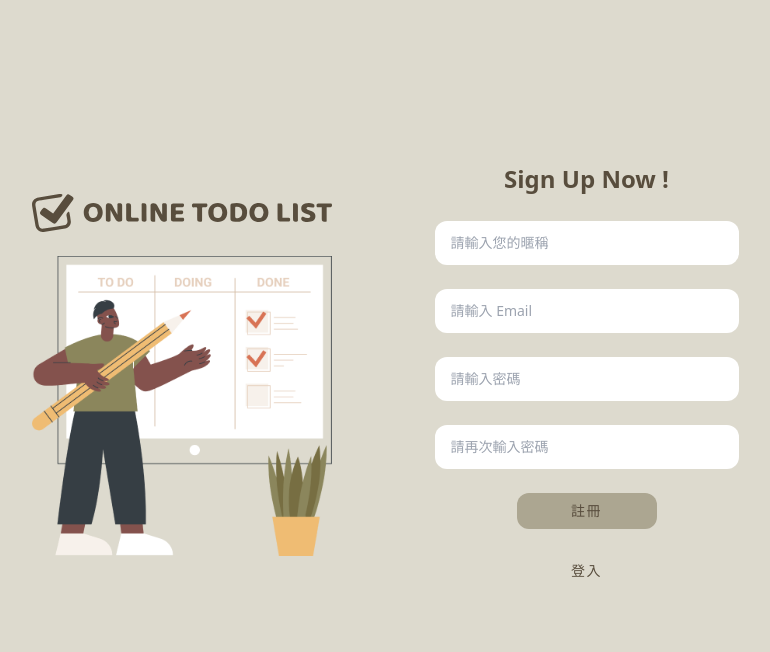
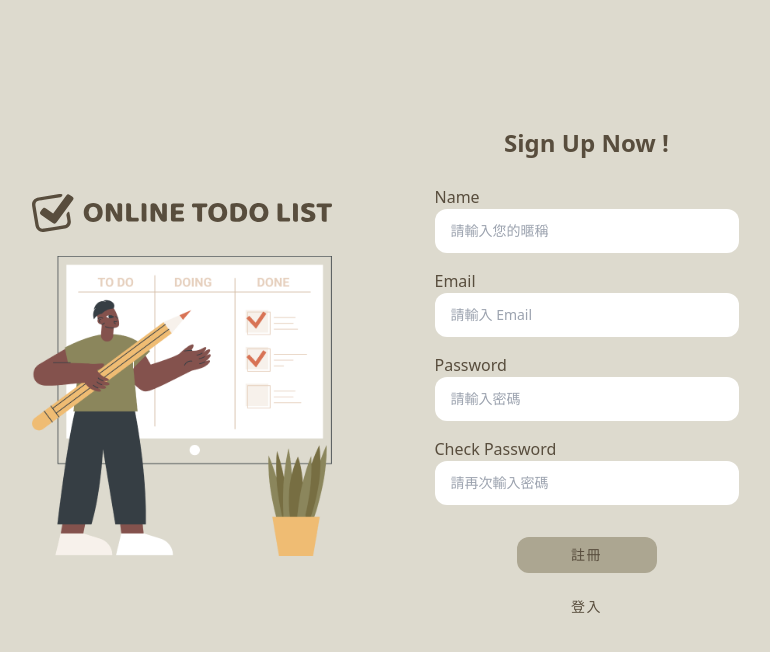
Before and after one commit to soplee2022/React_TodoList_JWT, a React (Vite) app: page /React_TodoList_JWT/signup in a window 1280 px wide. Shown: the top 652 px of the page, without its empty margins (255-1025 px from the left). Built offline with nearby package versions, Linux system fonts and the light colour scheme.

Commit message:
[Feat] LogIn with axios, set localStorage

```diff
--- a/package.json
+++ b/package.json
@@ -12,10 +12,12 @@
   },
   "dependencies": {
     "antd": "^5.2.0",
+    "axios": "^1.3.3",
     "react": "^18.2.0",
     "react-dom": "^18.2.0",
     "react-hook-form": "^7.43.1",
-    "react-router-dom": "^6.8.1"
+    "react-router-dom": "^6.8.1",
+    "sweetalert": "^2.1.2"
   },
   "devDependencies": {
     "@types/react": "^18.0.27",
--- /dev/null
+++ b/src/components/API.jsx
@@ -0,0 +1,10 @@
+import axios from 'axios';
+// 把 axios 要執行的動作寫在這裡， .then 寫在元件中
+
+export const api = axios.create({
+  baseURL: 'https://todoo.5xcamp.us/',
+});
+
+export function Test (){
+  return console.log(111)
+}
--- a/src/pages/LogIn.jsx
+++ b/src/pages/LogIn.jsx
@@ -1,12 +1,50 @@
 import React from 'react'
 import { useForm } from 'react-hook-form';
+import { useEffect, useState } from 'react';
+import axios from 'axios';
+import swal from 'sweetalert';
 import Logo from '../assets/images/Logo.svg'
 import Banner from '../assets/images/Banner.png'
+import { api, Test } from '../components/API';
+
 
 export default function LogIn() {
+  const [email, setEmail] = useState('')
+  const [password, setPassword] = useState('')
+
   const { register, handleSubmit, formState: { errors } } = useForm();
   const onSubmit = data => console.log(data);
   // console.log(errors);
+
+  const url = 'https://todoo.5xcamp.us/users'
+
+  useEffect(() =>{
+
+  },[])
+
+
+  const LogInApi = (email, password) =>{
+      axios
+      .post(`${url}/sign_in`,{
+        "user": {
+          "email": `${email}`,
+          "password": `${password}`
+        }
+      })
+      .then((res)=>{
+        console.log(res)
+        swal("登入成功！", "立刻進入 Todo List", "success");
+        const { headers: { authorization }, data: { nickname } } = res;
+        localStorage.setItem('token', authorization);
+        localStorage.setItem('nickName', nickname)
+        window.location.href='./' // 跳轉 Todo -> 跳轉太快
+      })
+      .catch((err)=>{
+        console.log(err.message)
+        swal("登入失敗", "請確認是否正確輸入", "error");
+        return
+      })
+    }
 
   return (
     <div className='container h-screen flex justify-center items-center space-x-[103px]'>
@@ -17,17 +55,27 @@ export default function LogIn() {
       <div className='flex flex-col items-center space-y-6'>
         <h1 className='text-[24px] font-bold text-brown'>Start Now</h1>
 
-        <form className='flex flex-col space-y-6 w-[304px]' onSubmit={handleSubmit(onSubmit)}>
-          <input className='py-3 pl-4 text-sm rounded-xl'
-            type="text" placeholder="請輸入 Email"
-            {...register("Email", {required: true, pattern: /^\S+@\S+$/i})} />
-          <input className='py-3 pl-4 text-sm rounded-xl'
-            type="password" placeholder="請輸入密碼"
-            {...register("密碼", {required: true, maxLength: 20})} />
-          <input className='w-[140px] rounded-xl py-2 text-brown text-sm font-medium m-auto bg-primary tracking-widest'
-            type="submit" value="登入"/>
-          <input className='w-[140px] rounded-xl py-2 text-brown text-sm font-medium m-auto tracking-widest'
-            type="button" value="註冊" onClick={() => window.location.href='./signup'} />
+        <form className='flex flex-col space-y-4 w-[304px]' onSubmit={handleSubmit(onSubmit)}>
+          <div className='w-full'>
+            <p className=' text-brown font-medium w-full'>Email</p>
+            <input className='py-3 pl-4 text-sm rounded-xl w-full'
+              type="text" placeholder="請輸入 Email"
+              {...register("Email", {required: true, pattern: /^\S+@\S+$/i})}
+              value={email} onChange={(e)=>{setEmail(e.target.value)}} />
+          </div>
+          <div className='w-full'>
+            <p className='text-brown font-medium w-full'>Password</p>
+            <input className='py-3 pl-4 text-sm rounded-xl w-full'
+              type="password" placeholder="請輸入密碼"
+              {...register("密碼", {required: true, maxLength: 20})}
+              value={password} onChange={(e)=>{setPassword(e.target.value)}} />
+          </div>
+          <div className='w-full flex flex-col space-y-4 pt-4'>
+            <input className='w-[140px] rounded-xl py-2 text-brown text-sm font-medium m-auto bg-primary tracking-widest hover:text-white'
+              type="submit" value="登入" onClick={()=>{LogInApi(email,password)}}/>
+            <input className='w-[140px] rounded-xl py-2 text-brown text-sm font-medium m-auto tracking-widest hover:text-white'
+              type="button" value="註冊" onClick={() => window.location.href='./signup'} />
+          </div>
         </form>
       </div>
     </div>
--- a/src/pages/SignUp.jsx
+++ b/src/pages/SignUp.jsx
@@ -21,23 +21,37 @@ export default function SignUp() {
       <div className='flex flex-col items-center space-y-6'>
         <h1 className='text-[24px] font-bold text-brown'>Sign Up Now !</h1>
 
-        <form className='flex flex-col space-y-6 w-[304px]' onSubmit={handleSubmit(onSubmit)}>
-          <input className='py-3 pl-4 text-sm rounded-xl'
+        <form className='flex flex-col space-y-4 w-[304px]' onSubmit={handleSubmit(onSubmit)}>
+          <div className='w-full'>
+            <p className='text-brown font-medium w-full'>Name</p>
+            <input className='py-3 pl-4 text-sm rounded-xl w-full'
               type="text" placeholder="請輸入您的暱稱"
               {...register("您的暱稱", {required: true, min: 2, maxLength: 20})} />
-          <input className='py-3 pl-4 text-sm rounded-xl'
+          </div>
+          <div className='w-full'>
+          <p className=' text-brown font-medium w-full'>Email</p>
+          <input className='py-3 pl-4 text-sm rounded-xl w-full'
             type="text" placeholder="請輸入 Email"
             {...register("Email", {required: true, pattern: /^\S+@\S+$/i})} />
-          <input className='py-3 pl-4 text-sm rounded-xl'
+          </div>
+          <div className='w-full'>
+            <p className='text-brown font-medium w-full'>Password</p>
+            <input className='py-3 pl-4 text-sm rounded-xl w-full'
               type="password" placeholder="請輸入密碼"
               {...register("密碼", {required: true, maxLength: 20})} />
-          <input className='py-3 pl-4 text-sm rounded-xl'
+          </div>
+          <div className='w-full'>
+            <p className='text-brown font-medium w-full'>Check Password</p>
+            <input className='py-3 pl-4 text-sm rounded-xl w-full'
               type="password" placeholder="請再次輸入密碼"
               {...register("再次輸入密碼", {required: true, maxLength: 17})} />
-          <input className='w-[140px] rounded-xl py-2 text-brown text-sm font-medium m-auto bg-primary tracking-widest'
+          </div>
+          <div className='w-full flex flex-col space-y-4 pt-4'>
+            <input className='w-[140px] rounded-xl py-2 text-brown text-sm font-medium m-auto bg-primary tracking-widest hover:text-white'
               type="submit" value="註冊"/>
-          <input className='w-[140px] rounded-xl py-2 text-brown text-sm font-medium m-auto tracking-widest'
+            <input className='w-[140px] rounded-xl py-2 text-brown text-sm font-medium m-auto tracking-widest hover:text-white'
               type="button" value="登入" onClick={() => window.location.href='./login'} />
+          </div>
         </form>
       </div>
     </div>
--- a/src/pages/Todo.jsx
+++ b/src/pages/Todo.jsx
@@ -70,15 +70,15 @@ export default function Todo() {
   };
 
   const total = data.filter((item) => !item.finish);
-
+  const nickName = localStorage.getItem('nickName');
   return (
     <>
     {/* Navbar */}
     <nav className="flex flex-col  items-center mt-4 space-y-4 container md:flex-row md:items-center md:justify-between md:container pt-6">
       <img className="w-[300px]" src={Logo} alt="Logo" />
       <div className="flex items-center space-x-6">
-        <p className="text-base text-brown font-bold ml-4">菲 Todo List</p>
-        <input type="button" className="text-white text-sm bg-primary py-1 px-4 font-light rounded-lg tracking-wider" value="登出" />
+        <p className="text-base text-brown font-bold ml-4"> {nickName}'s Todo List</p>
+        <input type="button" className="text-brown text-sm bg-primary py-1 px-5 font-medium rounded-lg tracking-widest hover:text-white" value="登出" />
       </div>
     </nav>
     {/* Add Todo */}
```
Also changed, not shown: 1 other file (tests, documents, lock files or other folders). Lines whose indentation alone changed are shown as unchanged.
